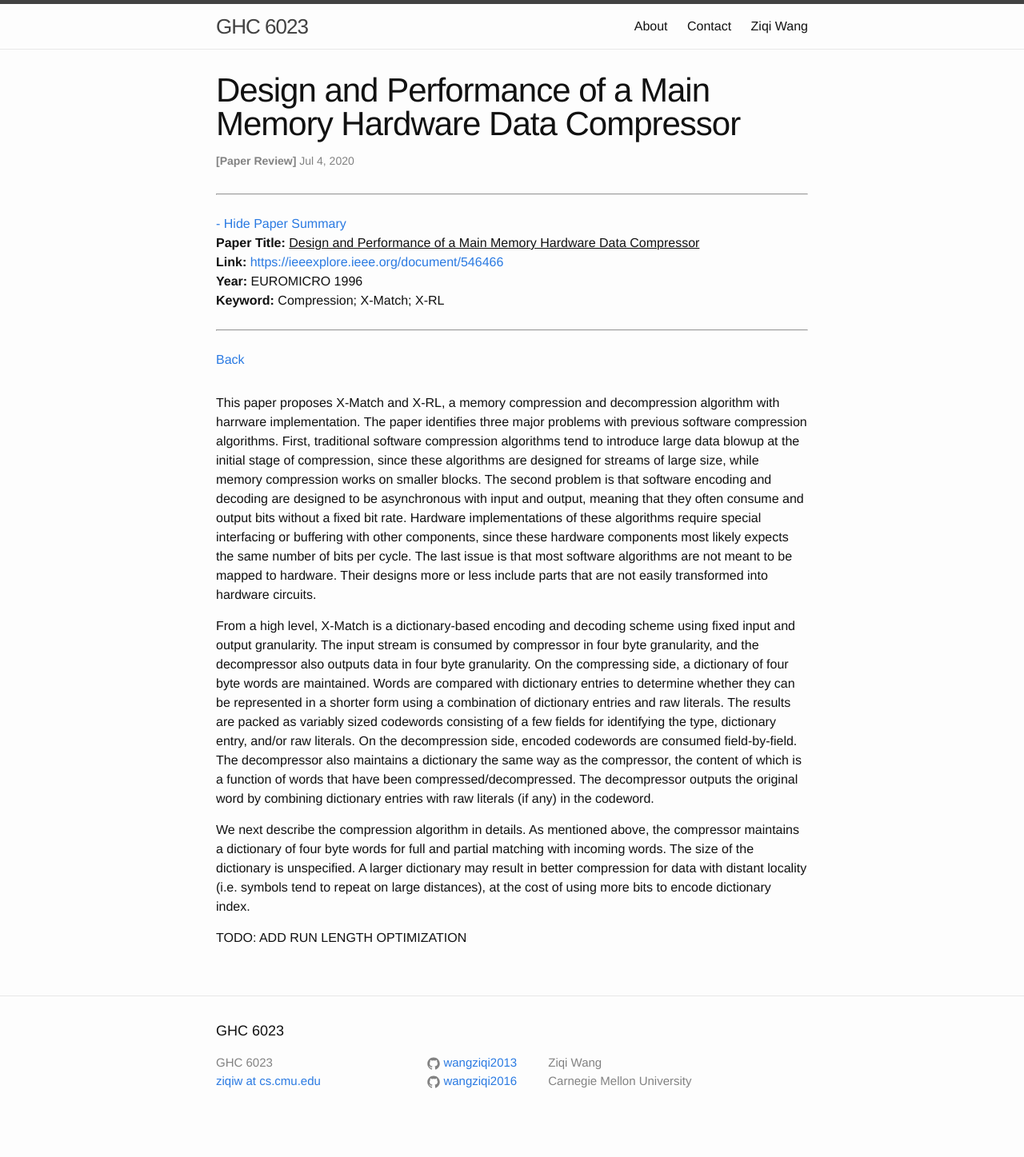
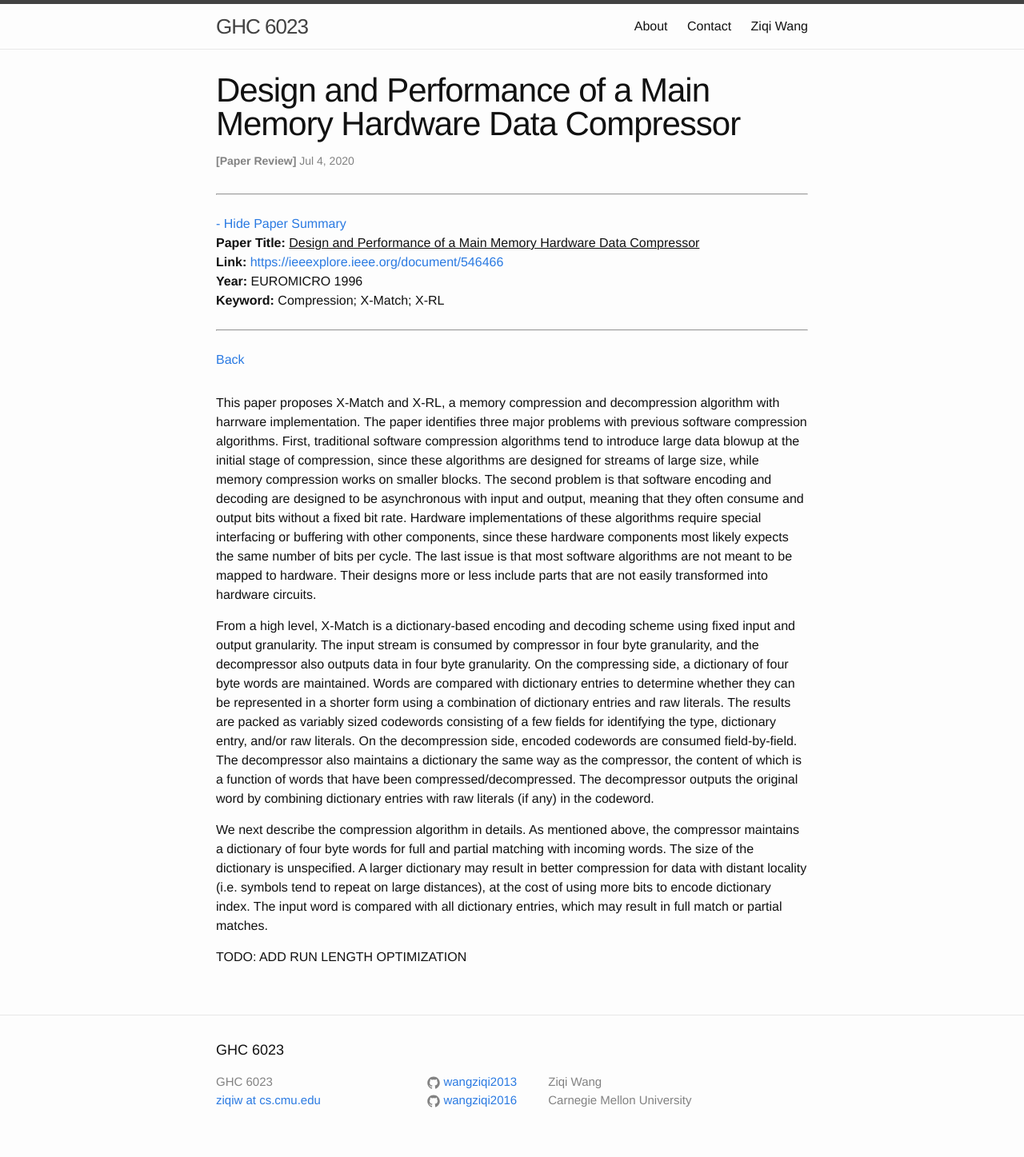
Before and after one commit to wangziqi2013/wangziqi2013.github.io, a Jekyll site: the page built from _posts/2020-07-04-x-match.markdown, in a window 1280 px wide. Shown: the whole page at 80% size. Built offline with Jekyll 4.4.1, drawn with Linux system fonts in a browser that asks for light colours; before the commit the page ends 1423 px from its top, so only the background shows below that.

Commit message:
Adding match

```diff
--- a/_posts/2020-07-04-x-match.markdown
+++ b/_posts/2020-07-04-x-match.markdown
@@ -36,6 +36,8 @@ with raw literals (if any) in the codeword.
 We next describe the compression algorithm in details. As mentioned above, the compressor maintains a dictionary of
 four byte words for full and partial matching with incoming words. The size of the dictionary is unspecified. A larger
 dictionary may result in better compression for data with distant locality (i.e. symbols tend to repeat on large
-distances), at the cost of using more bits to encode dictionary index.
+distances), at the cost of using more bits to encode dictionary index. The input word is compared with all dictionary
+entries, which may result in full match or partial matches.
+
 
 TODO: ADD RUN LENGTH OPTIMIZATION
```
